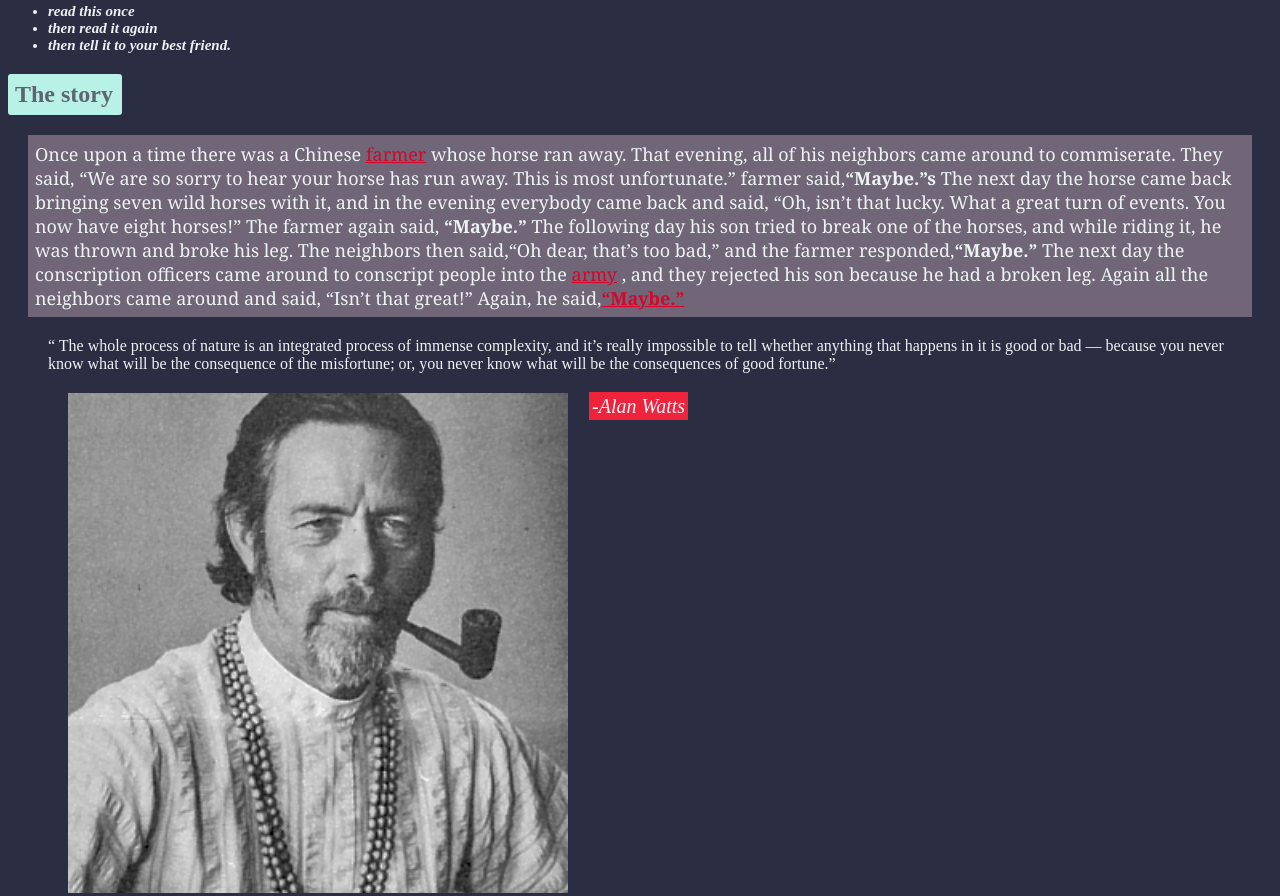
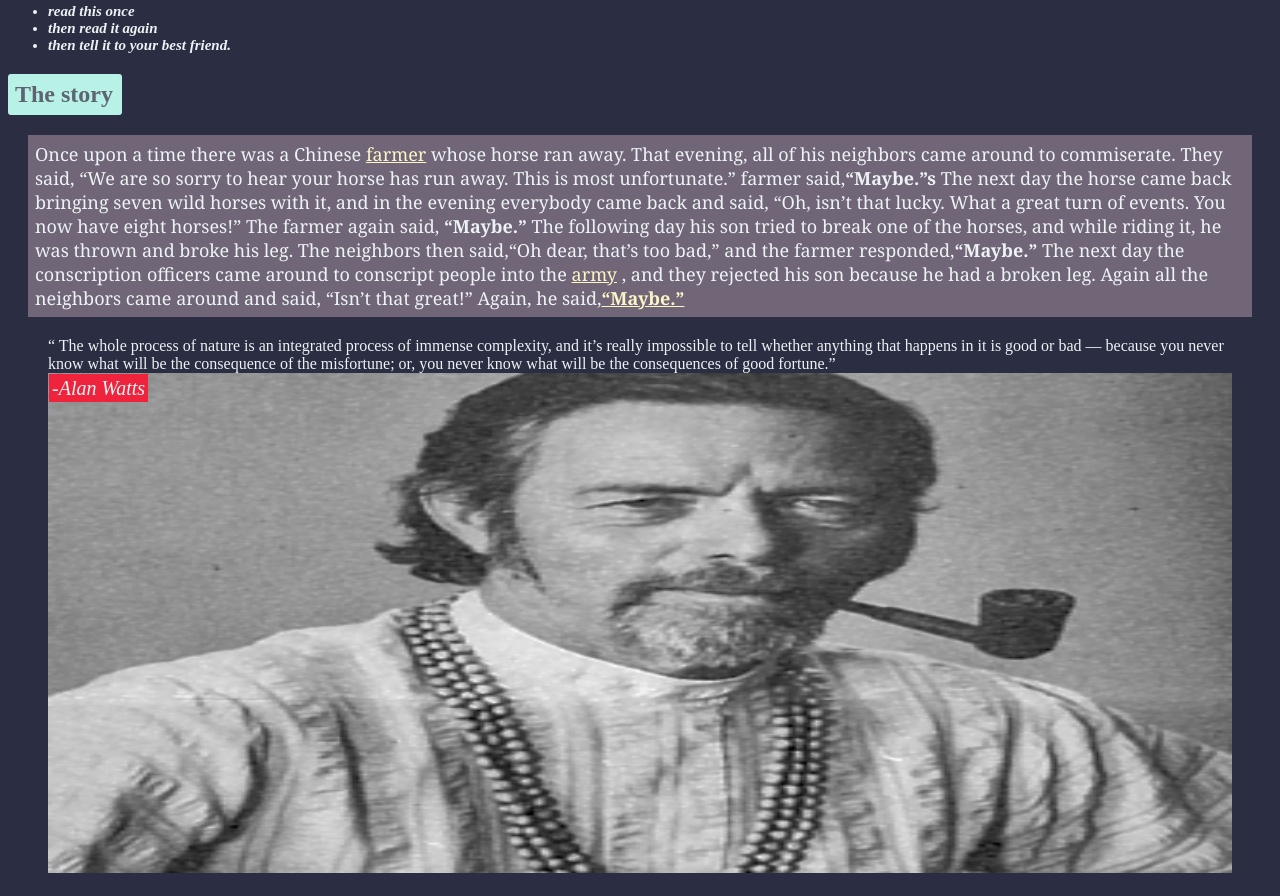
Before and after one commit to zakaria-altammo/Progressive-Enhancement, a plain HTML site: page chinses.html in a window 1280 px wide. Shown: the part 780-1676 px from the top of the page. Drawn offline with Linux system fonts and the light colour scheme.

Commit message:
last adding

```diff
--- a/style.css
+++ b/style.css
@@ -70,10 +70,7 @@ blockquote {
 }
 .alan {
     height: 500px;
-    width: 500px;
-    position: relative;
-    left: 0px;
-    margin: 20px;
+    width: 100%;
 }
 .philosopher {
     border: 1px solid;
@@ -106,5 +103,5 @@ table {
 
 /* links style */
 a {
-    color: #d90429;
+    color: #fcf5c7;
 }
```
